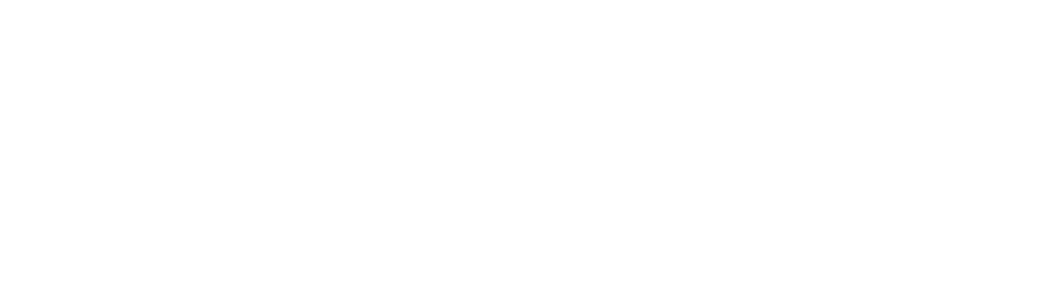
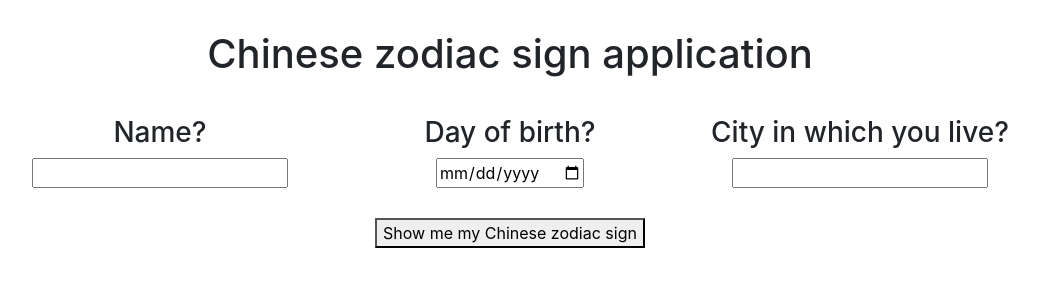
Before and after one commit to LanderPoelmans/groepswerk_weer_horoscoop, a plain HTML site: page index.html in a window 1280 px wide. Shown: the whole page, without its empty margins (130-1169 px from the left). Drawn offline with nearby package versions, Linux system fonts and the light colour scheme.

Commit message:
HTML for index file and some basic styling

```diff
--- a/index.html
+++ b/index.html
@@ -5,8 +5,36 @@
     <meta http-equiv="X-UA-Compatible" content="IE=edge">
     <meta name="viewport" content="width=device-width, initial-scale=1.0">
     <title>Home</title>
+    <link rel="stylesheet" href="https://cdn.jsdelivr.net/npm/bootstrap@4.3.1/dist/css/bootstrap.min.css" integrity="sha384-ggOyR0iXCbMQv3Xipma34MD+dH/1fQ784/j6cY/iJTQUOhcWr7x9JvoRxT2MZw1T" crossorigin="anonymous">
+    <link rel="stylesheet" href="style.css">
 </head>
 <body>
+    <div class="container">
+        <div class="row margin banner text-center">
+            <div class="col">
+                <h1>Chinese zodiac sign application</h1>
+            </div>
+        </div>
+        <div class="row margin">
+            <div class="col-md-4 text-center">
+                <h3>Name?</h3>
+                <input type="text" id="name">
+            </div>
+            <div class="col-md-4 text-center">
+                <h3>Day of birth?</h3>
+                <input type="date" id="birthDay">
+            </div>
+            <div class="col-md-4 text-center">
+                <h3>City in which you live?</h3>
+                <input type="text" id="city">
+            </div>
+        </div>
+        <div class="row margin">
+            <div class="col text-center">
+                <button type="submit" id="submit"> Show me my Chinese zodiac sign </button>
+            </div>
+        </div>
+    </div>
 
 </body>
 </html>
--- a/style.css
+++ b/style.css
@@ -0,0 +1,6 @@
+.banner{
+    height: 35%;
+}
+.margin{
+    margin : 30px;
+}
```
